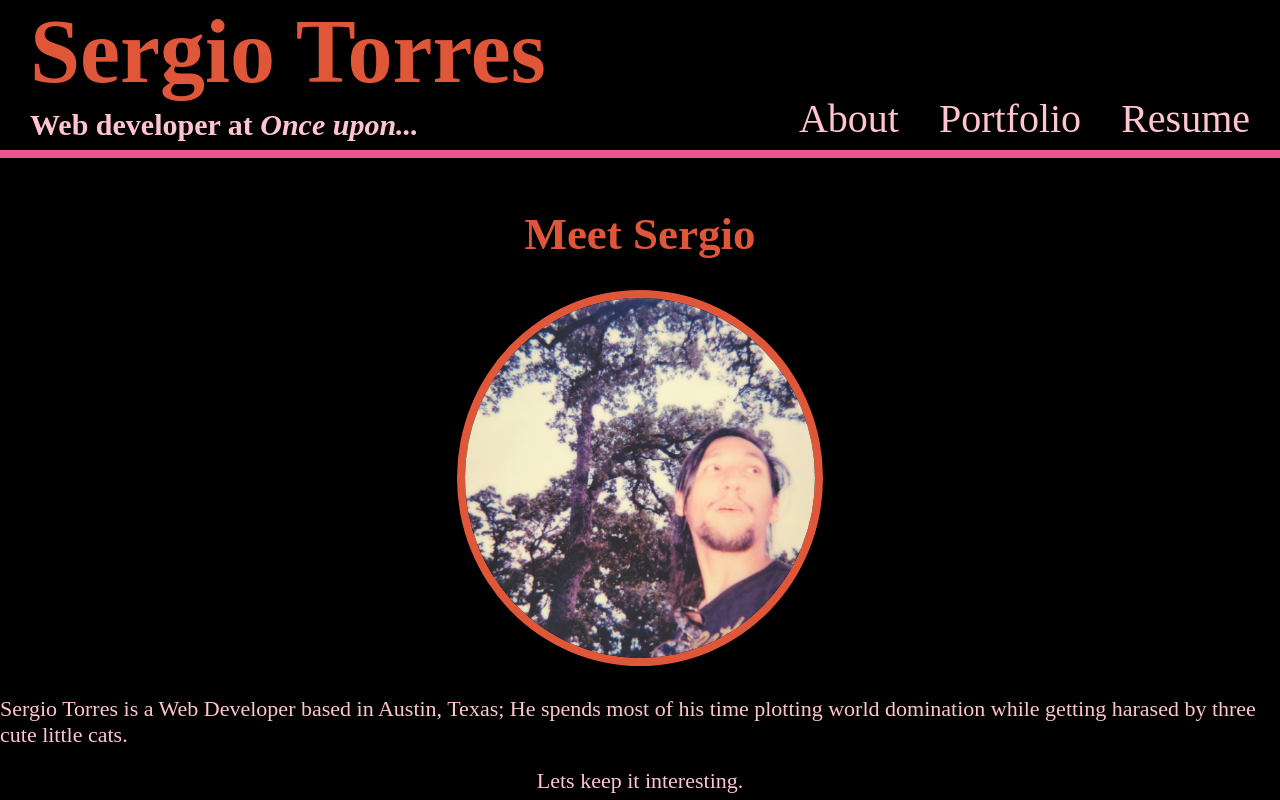
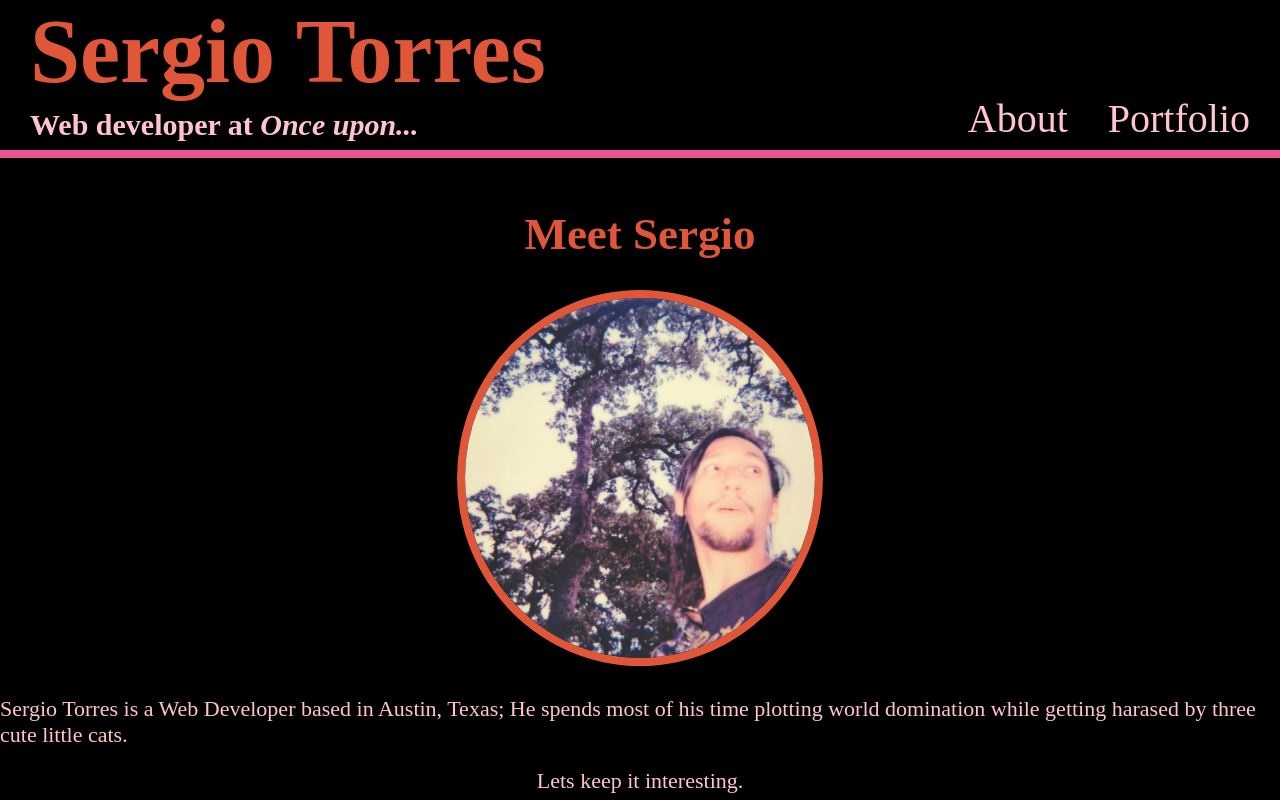
Before and after one commit to Sergioloman/Sergioloman2.0, a React (Create React App) app: page / in a window 1280 px wide. Shown: the top 800 px of the page. Built offline with nearby package versions, Linux system fonts and the light colour scheme.

Commit message:
updated navbar to reflect two elements

```diff
--- a/src/components/Navigation/index.js
+++ b/src/components/Navigation/index.js
@@ -2,7 +2,7 @@ import React from 'react';
 
 function NavTabs({ currentPage, handlePageChange}) {
 
-  const tabs = [ 'About', 'Portfolio','Resume'];
+  const tabs = [ 'About', 'Portfolio'];
   return (
     <header>
     <div id="title">
```
